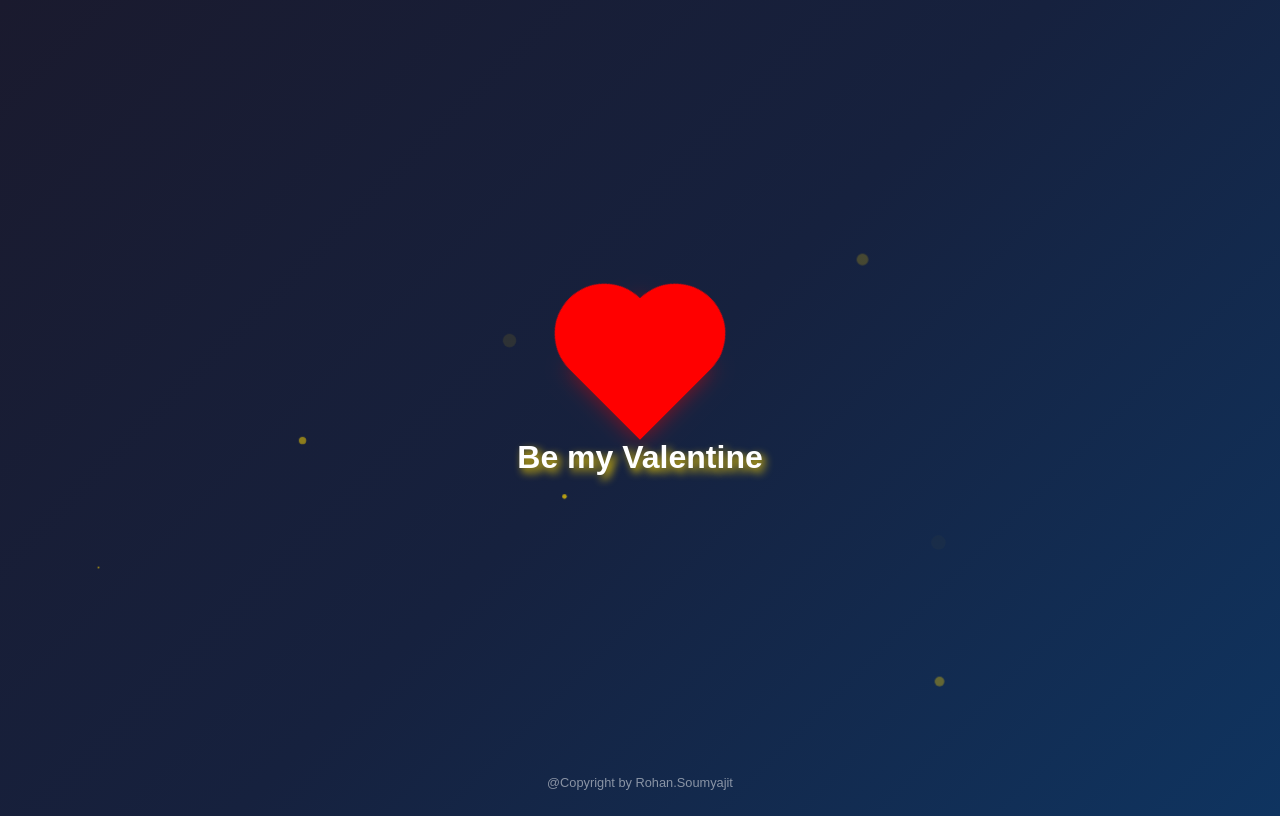
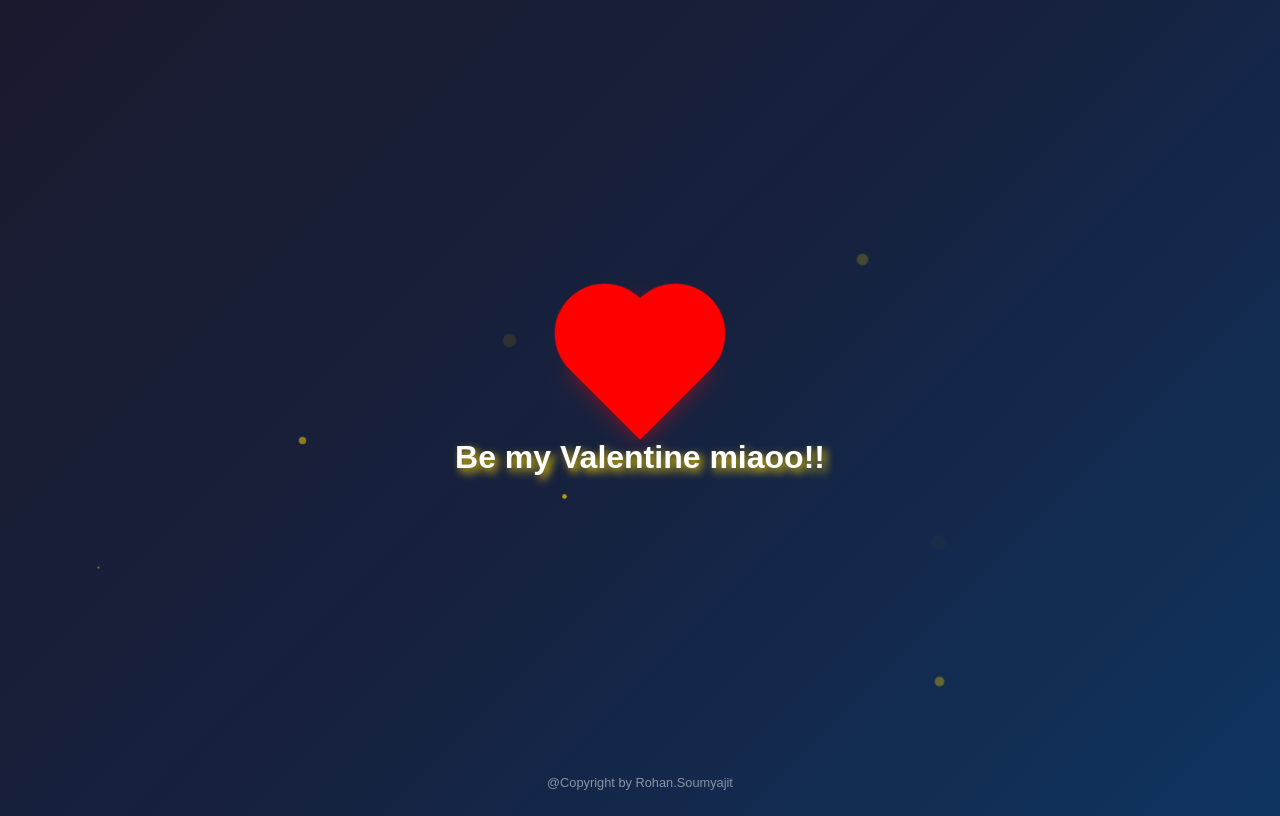
Before and after one commit to RJROHAN007/my-valentine, a plain HTML site: page index.html in a window 1280 px wide. Drawn offline with Linux system fonts and the light colour scheme.

Commit message:
Update index.html

```diff
--- a/index.html
+++ b/index.html
@@ -128,7 +128,7 @@
 <body>
     <div class="container">
         <div class="heart"></div>
-        <h1 class="message">Be my Valentine</h1>
+        <h1 class="message">Be my Valentine miaoo!!</h1>
     </div>
     <div class="copyright">@Copyright by Rohan.Soumyajit</div>
     <script>
```
